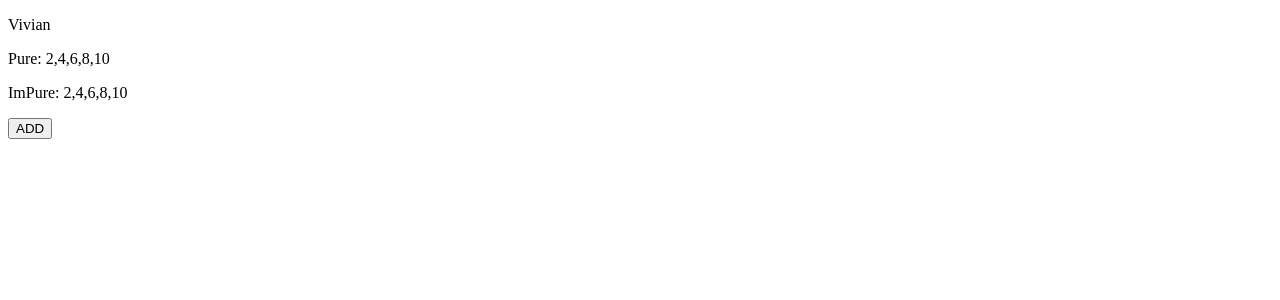
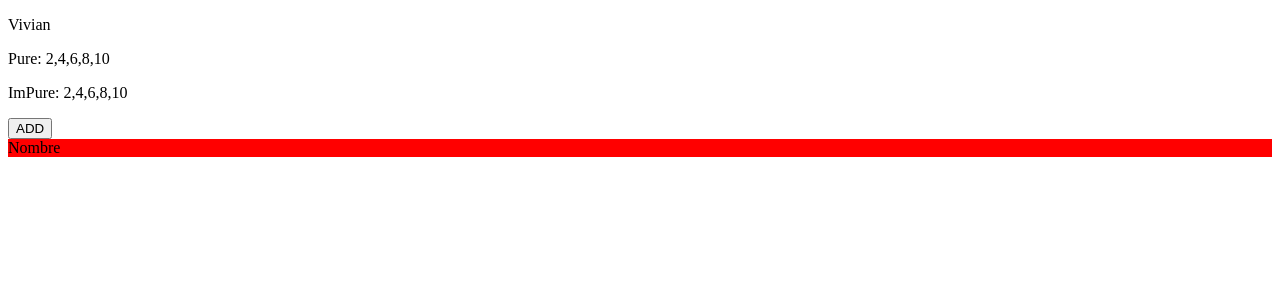
Before and after one commit to tamikaivi/-course-angular-upb, an Angular app: page / in a window 1280 px wide. Shown: the top 300 px of the page. Built offline with nearby package versions, Linux system fonts and the light colour scheme.

Commit message:
firstDirectiva

```diff
--- a/src/app/app.component.html
+++ b/src/app/app.component.html
@@ -10,3 +10,7 @@
 </p>
 
 <button (click)="numbers.push(4)">ADD</button>
+
+<div appNgColor>
+   Nombre
+</div>
--- a/src/app/app.module.ts
+++ b/src/app/app.module.ts
@@ -7,18 +7,19 @@ import { PersonaComponent } from './components/persona/persona.component';
 import {ExpoPipe} from './pipes/expo.pipe'
 import { PurePipe } from './pipes/pure.pipe';
 import { ImpurePipe } from './pipes/impure.pipe';
+import {NgColorDirective} from './directivas/ngColor.directive'
 @NgModule({
    declarations: [
       AppComponent,
       PersonaComponent,
       ExpoPipe,
       PurePipe,
-      ImpurePipe
+      ImpurePipe,
+      NgColorDirective
    ],
    imports: [
       BrowserModule,
       FormsModule
-
    ],
    providers: [],
    bootstrap: [
--- /dev/null
+++ b/src/app/directivas/ngColor.directive.ts
@@ -0,0 +1,13 @@
+import { Directive, ElementRef } from '@angular/core';
+
+@Directive({
+  selector: '[appNgColor]'
+})
+export class NgColorDirective {
+
+  constructor(el: ElementRef) {
+    console.log("Element ref: ",el );
+    el.nativeElement.style.backgroundColor = 'red';
+  }
+
+}
```
